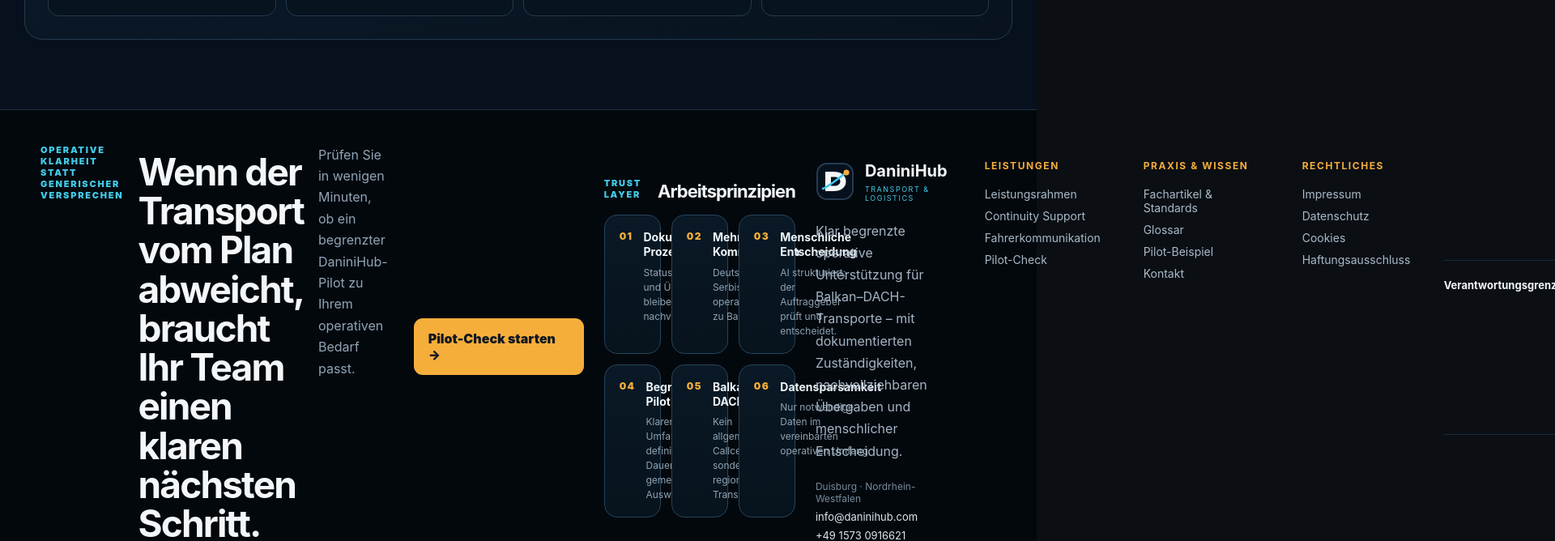
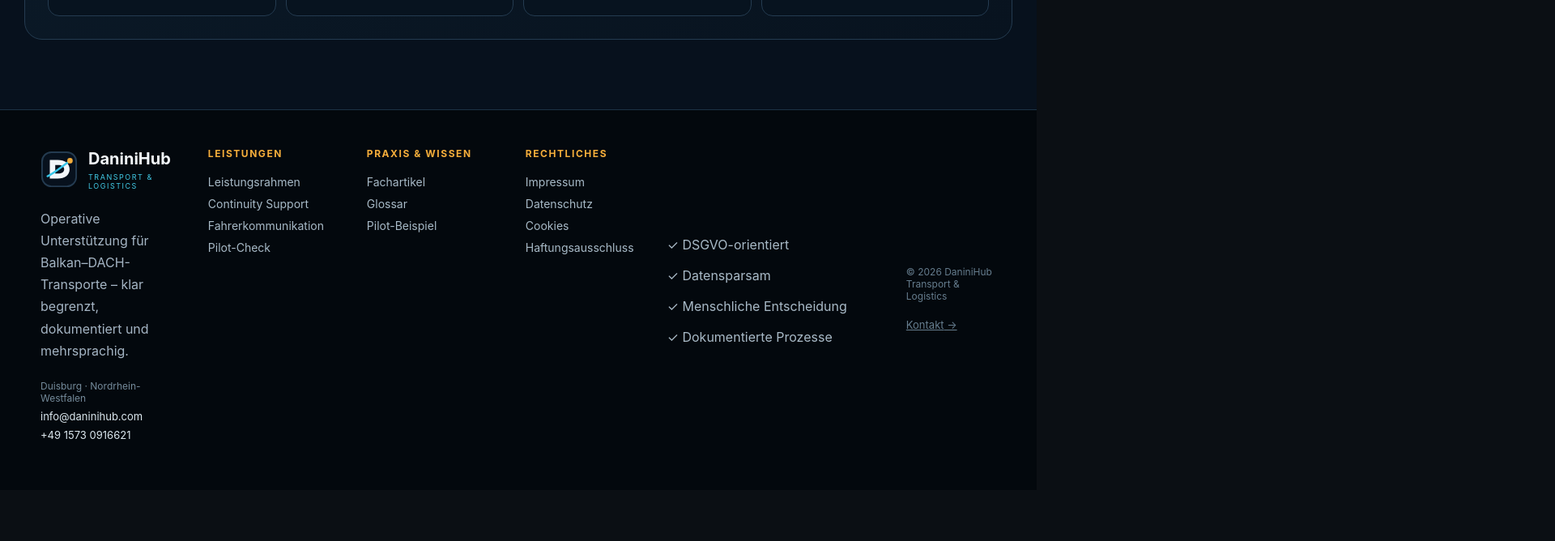
Before and after one commit to danininet/daninihub, a React (Vite) app in the folder daninihub-front/: page / in a window 1280 px wide. Shown: the part 5860-6528 px from the top of the page at 81% size, 1920 px wide, since content can reach past the window. After the commit the page ends 6465 px from the top, so only its background shows below. Built offline with nearby package versions, Linux system fonts and the light colour scheme.

Commit message:
Simplify and professionalize site footer

```diff
--- a/daninihub-front/src/SiteFooter.jsx
+++ b/daninihub-front/src/SiteFooter.jsx
@@ -2,42 +2,16 @@ import './SiteFooter.css'
 
 const copy = {
   de: {
-    text: 'Klar begrenzte operative Unterstützung für Balkan–DACH-Transporte – mit dokumentierten Zuständigkeiten, nachvollziehbaren Übergaben und menschlicher Entscheidung.',
-    kicker: 'OPERATIVE KLARHEIT STATT GENERISCHER VERSPRECHEN',
-    ctaTitle: 'Wenn der Transport vom Plan abweicht, braucht Ihr Team einen klaren nächsten Schritt.',
-    ctaText: 'Prüfen Sie in wenigen Minuten, ob ein begrenzter DaniniHub-Pilot zu Ihrem operativen Bedarf passt.',
-    cta: 'Pilot-Check starten',
-    services: 'Leistungen', knowledge: 'Praxis & Wissen', legal: 'Rechtliches', contactTitle: 'Direkter Kontakt',
-    scope: 'Leistungsrahmen', continuity: 'Continuity Support', drivers: 'Fahrerkommunikation', pilot: 'Pilot-Check', practice: 'Fachartikel & Standards', glossary: 'Glossar', example: 'Pilot-Beispiel', contact: 'Kontakt', imprint: 'Impressum', privacy: 'Datenschutz', cookies: 'Cookies', liability: 'Haftungsausschluss',
-    trustTitle: 'Arbeitsprinzipien',
-    trust: [
-      ['Dokumentierte Prozesse','Status, Freigaben und Übergaben bleiben nachvollziehbar.','01'],
-      ['Mehrsprachige Kommunikation','Deutsch und Serbisch als operative Brücke zu Balkan-Routen.','02'],
-      ['Menschliche Entscheidung','AI strukturiert; der Auftraggeber prüft und entscheidet.','03'],
-      ['Begrenzter Pilot','Klarer Umfang, definierte Dauer und gemeinsame Auswertung.','04'],
-      ['Balkan–DACH-Fokus','Kein allgemeines Callcenter, sondern regionale Transportpraxis.','05'],
-      ['Datensparsamkeit','Nur notwendige Daten im vereinbarten operativen Umfang.','06']
-    ],
-    status: ['Keine autonome Disposition','Keine Preis- oder Vertragsentscheidung','Keine ISO- oder Sicherheitsbehauptung ohne Nachweis']
+    text: 'Operative Unterstützung für Balkan–DACH-Transporte – klar begrenzt, dokumentiert und mehrsprachig.',
+    services: 'Leistungen', knowledge: 'Praxis & Wissen', legal: 'Rechtliches', contactTitle: 'Kontakt',
+    scope: 'Leistungsrahmen', continuity: 'Continuity Support', drivers: 'Fahrerkommunikation', pilot: 'Pilot-Check', practice: 'Fachartikel', glossary: 'Glossar', example: 'Pilot-Beispiel', contact: 'Kontakt', imprint: 'Impressum', privacy: 'Datenschutz', cookies: 'Cookies', liability: 'Haftungsausschluss',
+    principles: ['DSGVO-orientiert','Datensparsam','Menschliche Entscheidung','Dokumentierte Prozesse']
   },
   sr: {
-    text: 'Jasno ograničena operativna podrška za Balkan–DACH transport – sa dokumentovanim odgovornostima, proverljivom predajom i odlukama koje ostaju kod čoveka.',
-    kicker: 'OPERATIVNA JASNOĆA UMESTO GENERIČKIH OBEĆANJA',
-    ctaTitle: 'Kada transport odstupi od plana, timu je potreban jasan sledeći korak.',
-    ctaText: 'Za nekoliko minuta proverite da li ograničeni DaniniHub pilot odgovara vašem operativnom problemu.',
-    cta: 'Pokreni proveru pilota',
-    services: 'Usluge', knowledge: 'Praksa i znanje', legal: 'Pravne informacije', contactTitle: 'Direktan kontakt',
-    scope: 'Obim usluge', continuity: 'Podrška kontinuitetu', drivers: 'Komunikacija sa vozačima', pilot: 'Provera pilota', practice: 'Članci i standardi', glossary: 'Rečnik', example: 'Primer pilota', contact: 'Kontakt', imprint: 'Impresum', privacy: 'Privatnost', cookies: 'Kolačići', liability: 'Odricanje odgovornosti',
-    trustTitle: 'Principi rada',
-    trust: [
-      ['Dokumentovani procesi','Statusi, odobrenja i predaje ostaju proverljivi.','01'],
-      ['Višejezička komunikacija','Nemački i srpski kao operativni most ka balkanskim rutama.','02'],
-      ['Ljudska odluka','AI strukturira; naručilac proverava i odlučuje.','03'],
-      ['Ograničen pilot','Jasan obim, definisano trajanje i zajednička procena.','04'],
-      ['Balkan–DACH fokus','Nije opšti call-centar, već podrška zasnovana na transportnoj praksi.','05'],
-      ['Svedena obrada podataka','Koriste se samo podaci potrebni za dogovoreni obim.','06']
-    ],
-    status: ['Bez autonomne dispozicije','Bez odluka o cenama i ugovorima','Bez ISO i sigurnosnih tvrdnji bez dokaza']
+    text: 'Operativna podrška za Balkan–DACH transport – jasno ograničena, dokumentovana i višejezička.',
+    services: 'Usluge', knowledge: 'Praksa i znanje', legal: 'Pravne informacije', contactTitle: 'Kontakt',
+    scope: 'Obim usluge', continuity: 'Podrška kontinuitetu', drivers: 'Komunikacija sa vozačima', pilot: 'Provera pilota', practice: 'Stručni članci', glossary: 'Rečnik', example: 'Primer pilota', contact: 'Kontakt', imprint: 'Impresum', privacy: 'Privatnost', cookies: 'Kolačići', liability: 'Odricanje odgovornosti',
+    principles: ['GDPR-orijentisano','Minimalna obrada podataka','Ljudska odluka','Dokumentovani procesi']
   }
 }
 
@@ -47,31 +21,17 @@ export default function SiteFooter({ lang }) {
   const home = sr ? '/sr/' : '/de/'
   const pilot = sr ? '/sr/provera-pilota' : '/de/pilot-check'
   return <footer className="site-footer-pro">
-    <section className="site-footer-cta">
-      <div><span>{t.kicker}</span><h2>{t.ctaTitle}</h2><p>{t.ctaText}</p></div>
-      <a href={pilot}>{t.cta} →</a>
-    </section>
-
-    <section className="site-footer-trust-wrap" aria-label={t.trustTitle}>
-      <div className="site-footer-section-head"><span>TRUST LAYER</span><h2>{t.trustTitle}</h2></div>
-      <div className="site-footer-trust">{t.trust.map(([title,text,no])=><article key={title}><span>{no}</span><div><strong>{title}</strong><small>{text}</small></div></article>)}</div>
-    </section>
-
     <div className="site-footer-grid">
       <section className="site-footer-brand">
-        <a href={home} className="site-footer-logo"><img src="/logo-mark.svg" alt="" width="48" height="48"/><span><strong>DaniniHub</strong><small>TRANSPORT &amp; LOGISTICS</small></span></a>
+        <a href={home} className="site-footer-logo"><img src="/logo-mark.svg" alt="" width="46" height="46"/><span><strong>DaniniHub</strong><small>TRANSPORT &amp; LOGISTICS</small></span></a>
         <p>{t.text}</p>
         <div className="site-footer-contact"><span>Duisburg · Nordrhein-Westfalen</span><a href="mailto:info@daninihub.com">info@daninihub.com</a><a href="tel:+4915730916621">+49 1573 0916621</a></div>
       </section>
-
-      <nav aria-label={t.services}><h2>{t.services}</h2><a href={sr?'/sr/obim-usluge':'/de/leistungsrahmen'}>{t.scope}</a><a href={sr?'/sr/kontinuitet-podrska':'/de/continuity-support'}>{t.continuity}</a><a href={sr?'/sr/komunikacija-vozaci':'/de/fahrerkommunikation'}>{t.drivers}</a><a href={pilot}>{t.pilot}</a></nav>
-
-      <nav aria-label={t.knowledge}><h2>{t.knowledge}</h2><a href={sr?'/sr/praksa-znanje':'/de/praxis-wissen'}>{t.practice}</a><a href={sr?'/sr/recnik':'/de/glossar'}>{t.glossary}</a><a href={sr?'/sr/primer-pilota':'/de/pilot-beispiel'}>{t.example}</a><a href={home+'#contact'}>{t.contact}</a></nav>
-
-      <nav aria-label={t.legal}><h2>{t.legal}</h2><a href={sr?'/sr/impressum':'/de/impressum'}>{t.imprint}</a><a href={sr?'/sr/privatnost':'/de/datenschutz'}>{t.privacy}</a><a href={sr?'/sr/kolacici':'/de/cookies'}>{t.cookies}</a><a href={sr?'/sr/odricanje-odgovornosti':'/de/haftungsausschluss'}>{t.liability}</a></nav>
+      <nav><h2>{t.services}</h2><a href={sr?'/sr/obim-usluge':'/de/leistungsrahmen'}>{t.scope}</a><a href={sr?'/sr/kontinuitet-podrska':'/de/continuity-support'}>{t.continuity}</a><a href={sr?'/sr/komunikacija-vozaci':'/de/fahrerkommunikation'}>{t.drivers}</a><a href={pilot}>{t.pilot}</a></nav>
+      <nav><h2>{t.knowledge}</h2><a href={sr?'/sr/praksa-znanje':'/de/praxis-wissen'}>{t.practice}</a><a href={sr?'/sr/recnik':'/de/glossar'}>{t.glossary}</a><a href={sr?'/sr/primer-pilota':'/de/pilot-beispiel'}>{t.example}</a></nav>
+      <nav><h2>{t.legal}</h2><a href={sr?'/sr/impressum':'/de/impressum'}>{t.imprint}</a><a href={sr?'/sr/privatnost':'/de/datenschutz'}>{t.privacy}</a><a href={sr?'/sr/kolacici':'/de/cookies'}>{t.cookies}</a><a href={sr?'/sr/odricanje-odgovornosti':'/de/haftungsausschluss'}>{t.liability}</a></nav>
     </div>
-
-    <section className="site-footer-boundaries"><strong>{sr?'Granice odgovornosti':'Verantwortungsgrenzen'}</strong><div>{t.status.map(x=><span key={x}>✓ {x}</span>)}</div></section>
-    <div className="site-footer-bottom"><span>© 2026 DaniniHub Transport &amp; Logistics</span><span>Human decision · documented process · Balkan–DACH</span></div>
+    <div className="site-footer-principles">{t.principles.map(x=><span key={x}>✓ {x}</span>)}</div>
+    <div className="site-footer-bottom"><span>© 2026 DaniniHub Transport &amp; Logistics</span><a href={home+'#contact'}>{t.contact} →</a></div>
   </footer>
 }
```
